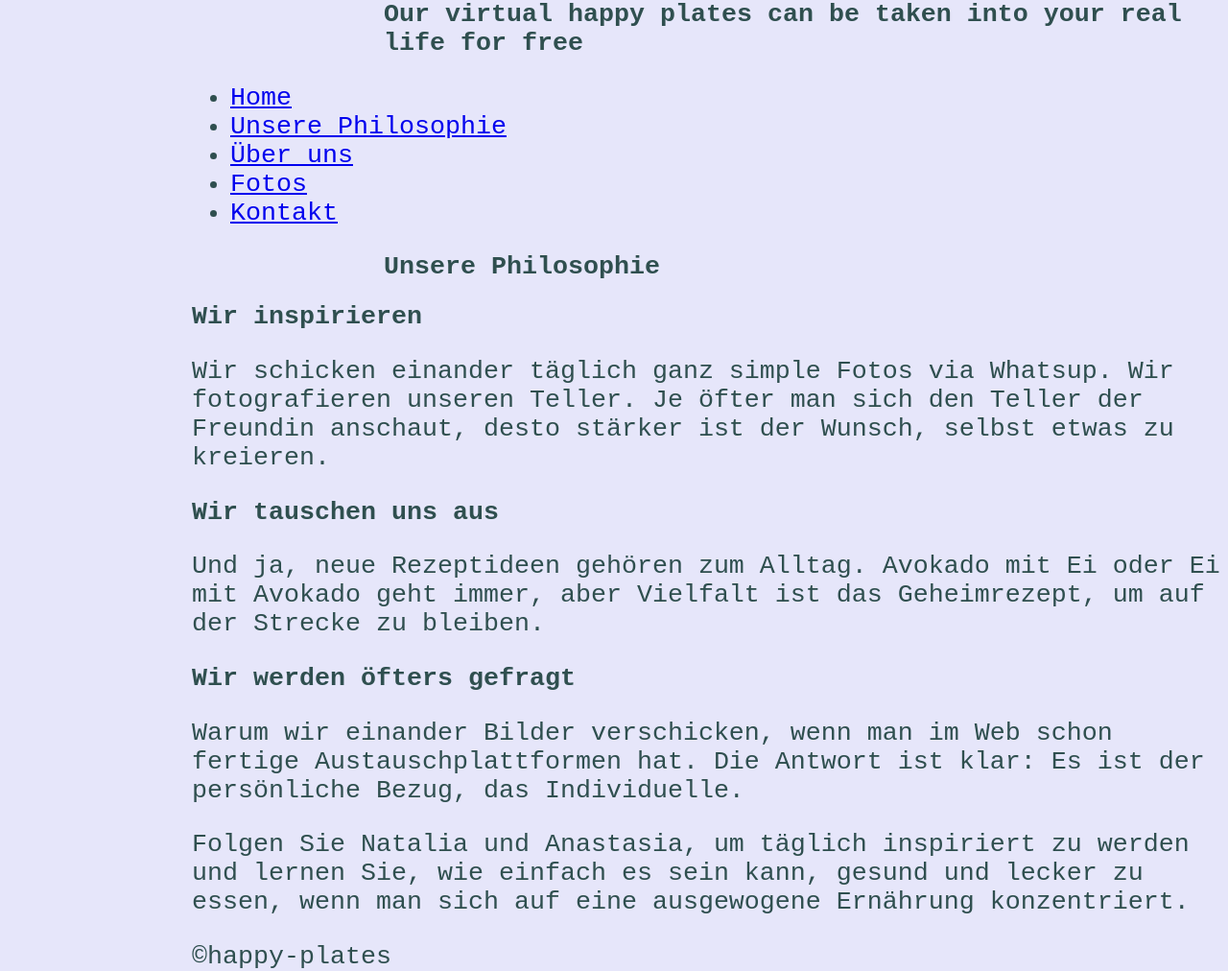
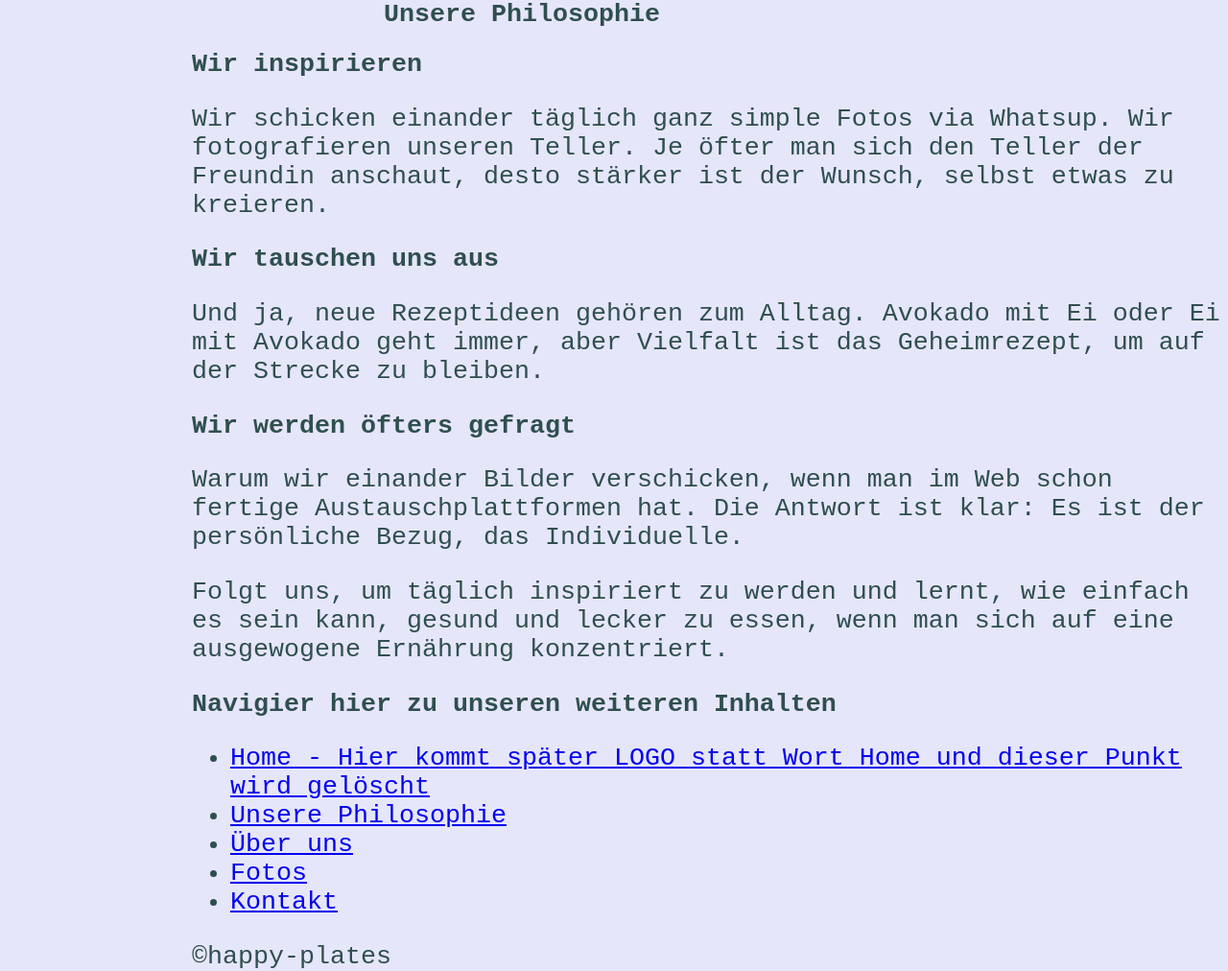
Before and after one commit to nschwenzer/happy-plates, a website: page webroot/unsere-philosophie.html in a window 1280 px wide. Shown: the whole page at 96% size. Drawn offline with Linux system fonts and the light colour scheme.

Commit message:
chore: add nav in footer, test css styles

```diff
--- a/webroot/unsere-philosophie.html
+++ b/webroot/unsere-philosophie.html
@@ -13,17 +13,6 @@
 
 <body>
     <header>
-        <nav>
-            <h1>Our virtual happy plates can be taken into your real life for free</h1>
-            <ul>
-                <li><a href="#">Home</a></li>
-                <li><a href="#">Unsere Philosophie</a></li>
-                <li><a href=":">Über uns</a></li>
-                <li><a href=":">Fotos</a></li>
-                <li><a href="#">Kontakt</a></li>
-            </ul>
-        </nav>
-
 
     </header>
 
@@ -57,13 +46,24 @@
 </body>
 
 <footer>
-    <p>Folgen Sie Natalia und Anastasia, um täglich inspiriert zu werden und lernen Sie, wie einfach es sein kann,
-        gesund und lecker zu essen, wenn man sich auf eine ausgewogene Ernährung konzentriert.
-
+    <p>
+      Folgt uns, um täglich inspiriert zu werden und lernt, wie einfach es sein kann,
+      gesund und lecker zu essen, wenn man sich auf eine ausgewogene Ernährung konzentriert.
     </p>
 
+    <nav>
+      <h2>Navigier hier zu unseren weiteren Inhalten</h2>
+      <ul>
+        <li><a href="#">Home - Hier kommt später LOGO statt Wort Home und dieser Punkt wird gelöscht</a></li>
+        <li><a href="#">Unsere Philosophie</a></li>
+        <li><a href=":">Über uns</a></li>
+        <li><a href=":">Fotos</a></li>
+        <li><a href="#">Kontakt</a></li>
+      </ul>
+    </nav>
     &copy;happy-plates
-</footer>
+  </footer>
+
 
 
 </html>
```
Also changed, not shown: webroot/css/style.css (+19 -2 lines), webroot/index.html (+13 -10 lines), webroot/wir-stellen-uns-vor.html (+5 -4 lines), webroot/package.json (line endings or trailing spaces).
